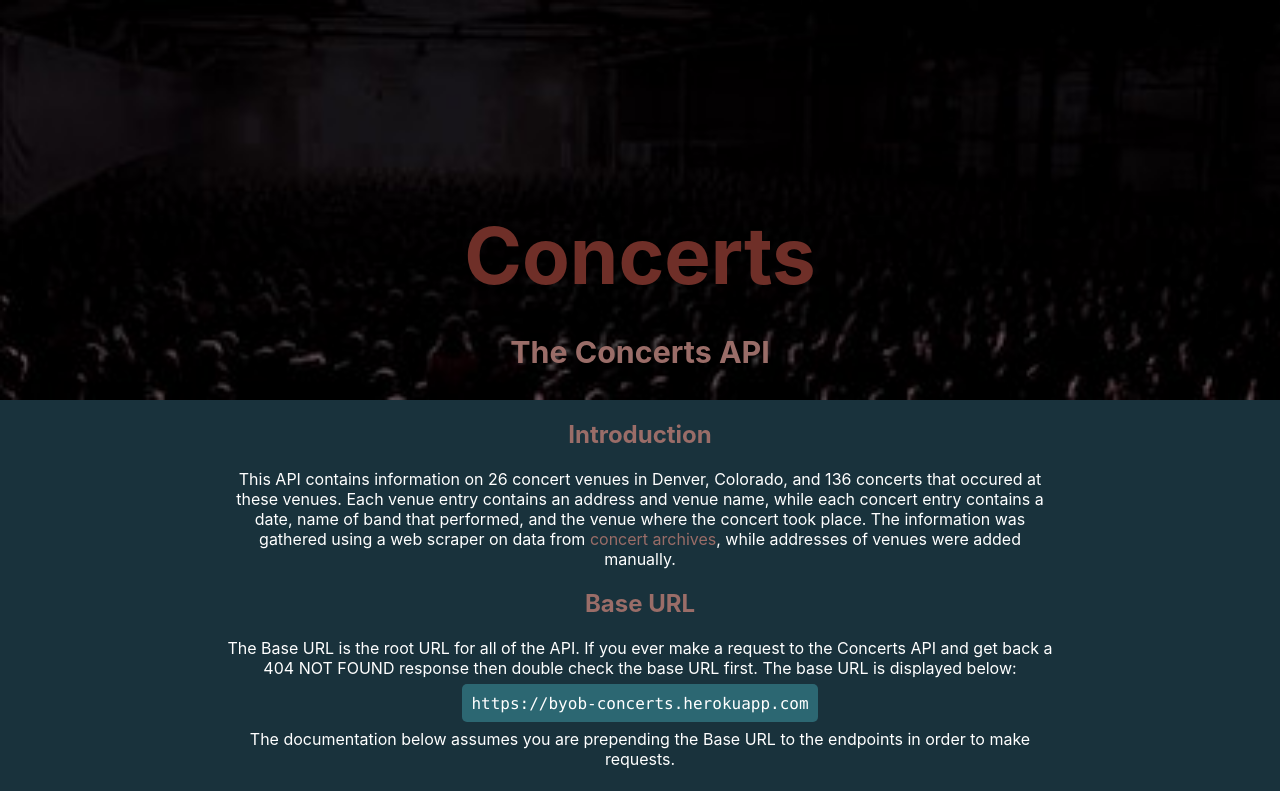
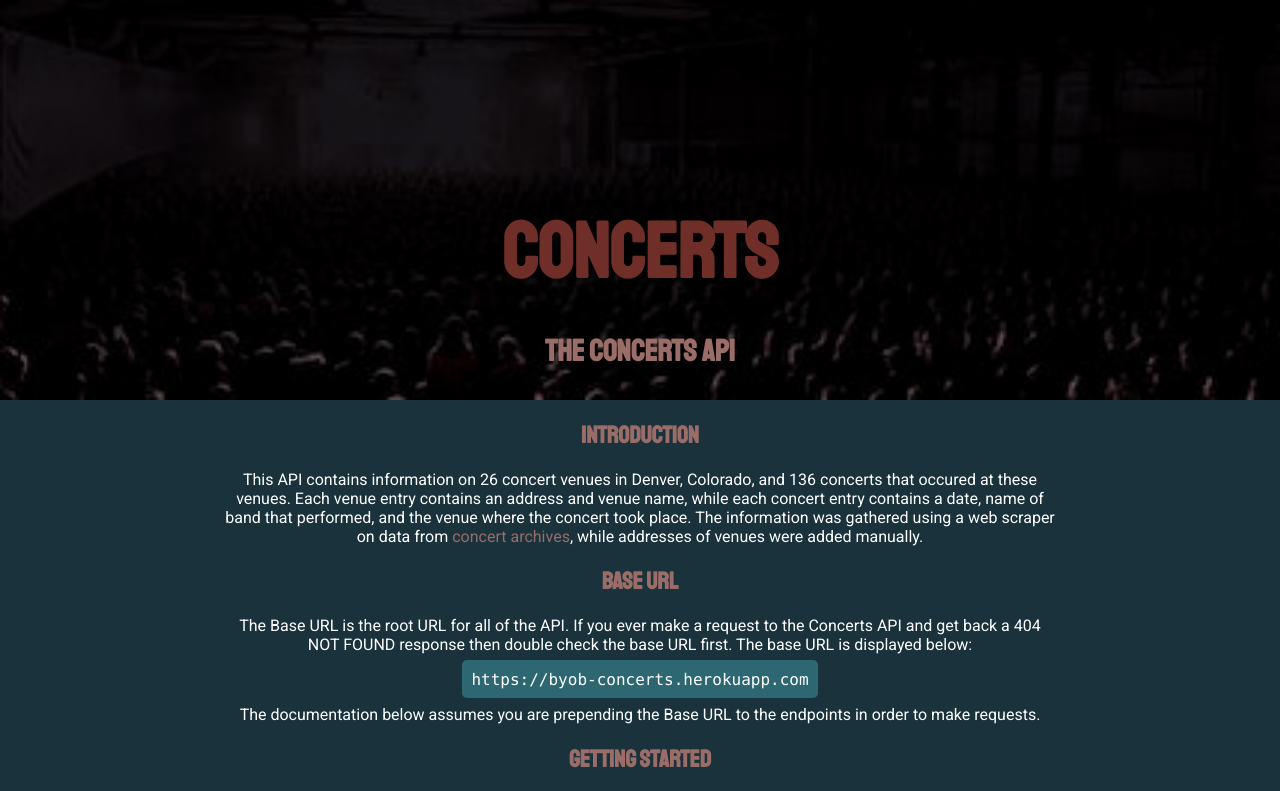
Before and after one commit to TMcMeans/byob-frontend, a React (Create React App) app: page / in a window 1280 px wide. Shown: the top 791 px of the page. Built offline with nearby package versions, Linux system fonts and the light colour scheme.

Commit message:
Change fonts

```diff
--- a/public/index.html
+++ b/public/index.html
@@ -19,6 +19,7 @@
       work correctly both with client-side routing and a non-root public URL.
       Learn how to configure a non-root public URL by running `npm run build`.
     -->
+    <link href="https://fonts.googleapis.com/css?family=Staatliches%7CRoboto" rel="stylesheet">
   <title>React App</title>
 </head>
 
--- a/src/App.css
+++ b/src/App.css
@@ -2,10 +2,12 @@
   text-align: center;
   background-color: #19323C;
   color: #fff;
+  font-family: 'Roboto', sans-serif;
 }
 
 .header {
   background: url('./concert.jpg');
+  font-family: 'Staatliches', cursive;
   background-size: cover;
   height: 50vh;
   display: flex;
--- a/src/Documentation.css
+++ b/src/Documentation.css
@@ -5,6 +5,7 @@
 
 h2 {
   color: #9a6d68;
+  font-family: 'Staatliches', cursive;
 }
 
 .methods {
```
